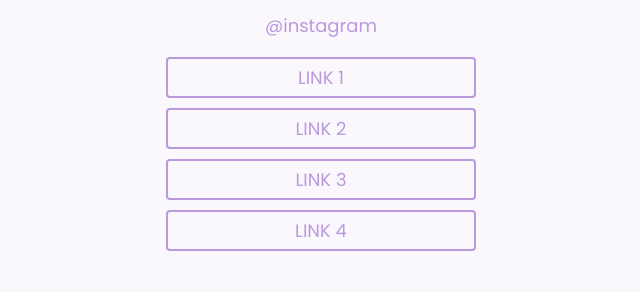
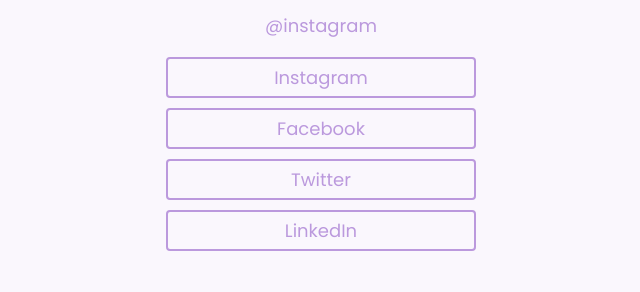
Before and after one commit to ribborges/social-tree, a React (Vite) app: page / in a window 1280 px wide. Shown: the part 363-655 px from the top of the page, without its empty margins (319-959 px from the left). Built offline with nearby package versions, Linux system fonts and the light colour scheme.

Commit message:
Change info

```diff
--- a/src/App.tsx
+++ b/src/App.tsx
@@ -10,13 +10,13 @@
 export default function App() {
   return (
     <div className="container">
-      <Avatar src="https://avatars.githubusercontent.com/u/46366493" />
+      <Avatar src="https://images.pexels.com/photos/415829/pexels-photo-415829.jpeg" />
       <Usertag>@instagram</Usertag>
       <Links>
-        <Link href="https://example.com">LINK 1</Link>
-        <Link href="https://example.com">LINK 2</Link>
-        <Link href="https://example.com">LINK 3</Link>
-        <Link href="https://example.com">LINK 4</Link>
+        <Link href="https://example.com">Instagram</Link>
+        <Link href="https://example.com">Facebook</Link>
+        <Link href="https://example.com">Twitter</Link>
+        <Link href="https://example.com">LinkedIn</Link>
       </Links>
       <Icons>
         <Icon href="https://example.com"><i className="bi bi-twitter"></i></Icon>
```
